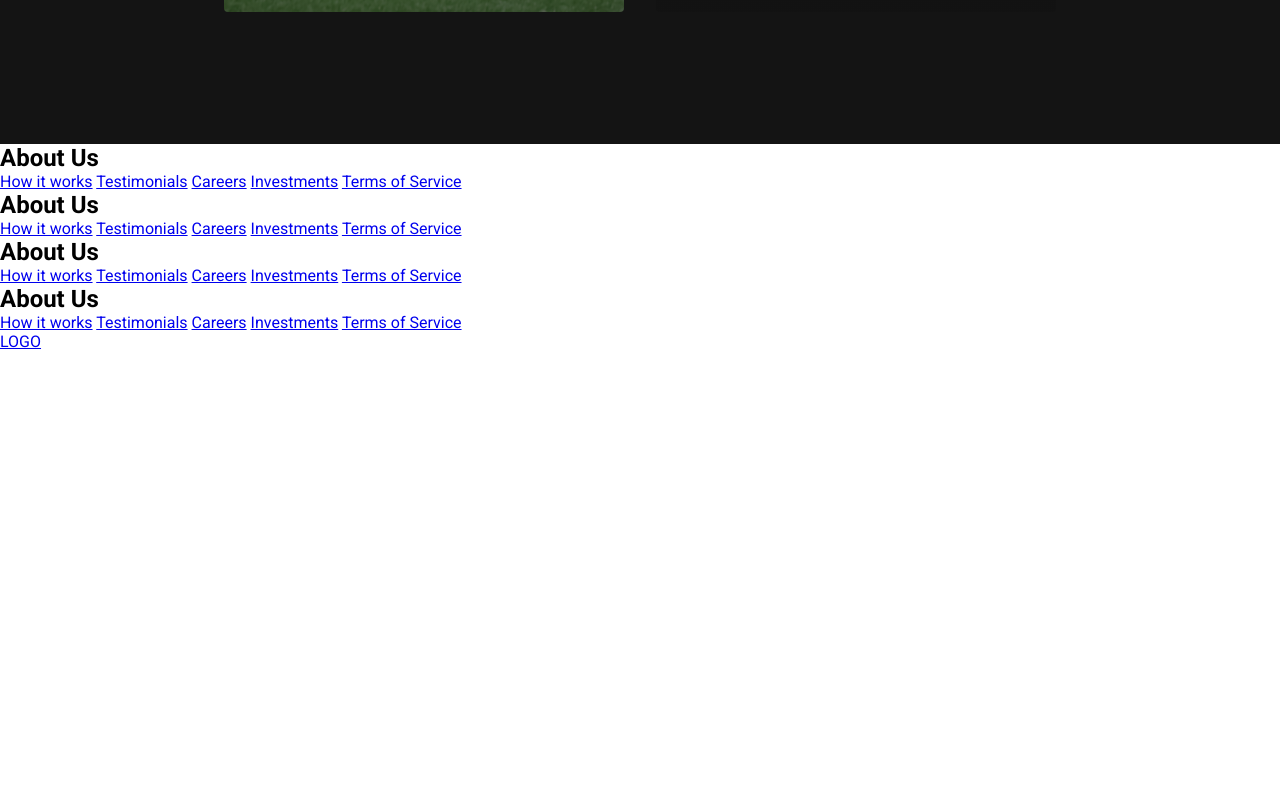
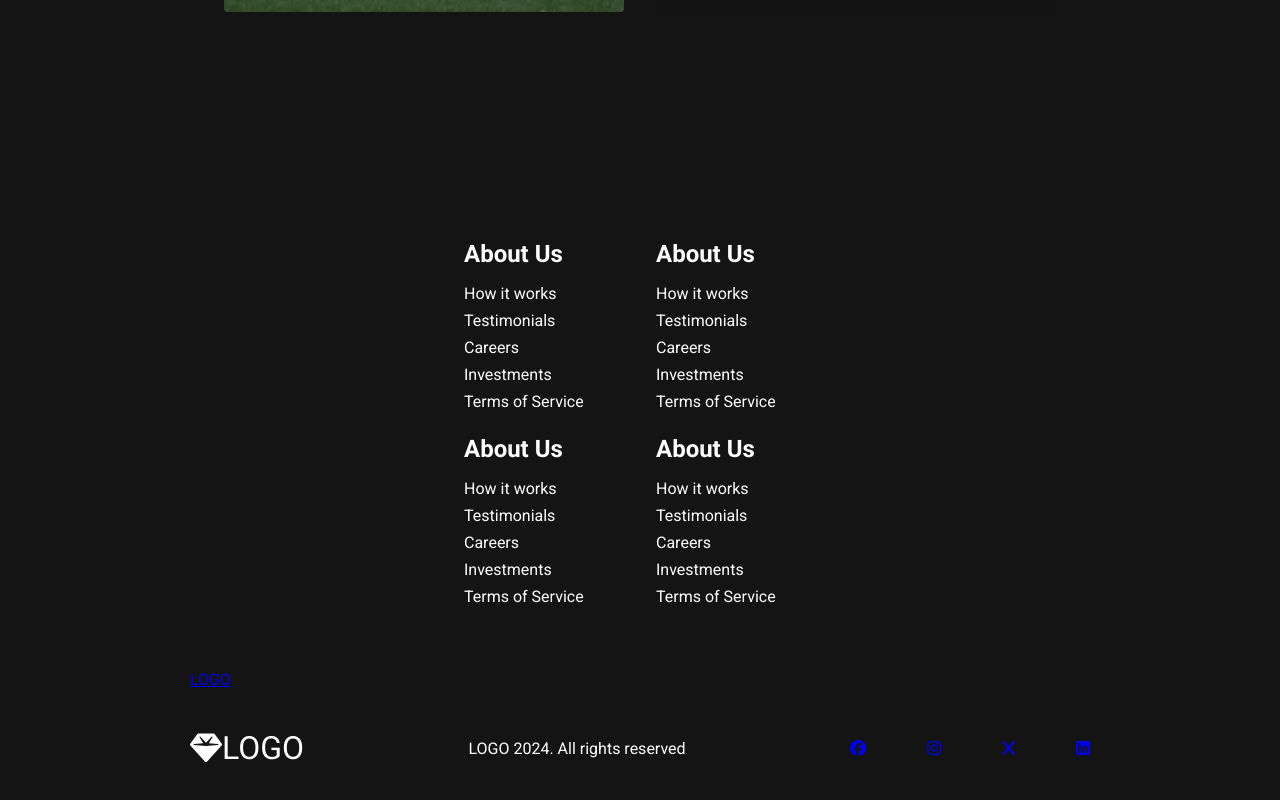
Before and after one commit to ARramji/uwsportstats.github.io, a plain HTML site: page index.html in a window 1280 px wide. Shown: the part 1475-2275 px from the top of the page. Before the commit the page ends 1826 px from the top, so only its background shows below. Drawn offline with Linux system fonts and the light colour scheme; some icons are missing.

Commit message:
Website Folder

```diff
--- a/index.html
+++ b/index.html
@@ -120,6 +120,33 @@
                     </div>
                 </div>
             </div>
+            <div class="social__media">
+                <div class="social__media--wrap">
+                    <div class="footer__logo">
+                        <a href="/" id="footer__logo"><i class="fas fa-gem"></i>LOGO</a>
+                    </div>
+                    <p class="website__rights">LOGO 2024. All rights reserved</p>
+                    <div class="social__icons">
+                        <a href="/" class="social__icon--links"
+                        target='_blank'>
+                            <i class="fab fa-facebook"></i>
+                        </a>
+                        <a href="/" class="social__icon--links"
+                        target='_blank'>
+                            <i class="fab fa-instagram"></i>
+                        </a>
+                        <a href="/" class="social__icon--links"
+                        target='_blank'>
+                            <i class="fab fa-x"></i>
+                        </a>
+                        <a href="/" class="social__icon--links"
+                        target='_blank'>
+                            <i class="fab fa-linkedin"></i>
+                        </a>
+                        </div>
+                    </div>
+                </div>
+            </div>
         </div>
 
         <script src = 'app.js'></script>
--- a/styles.css
+++ b/styles.css
@@ -462,3 +462,134 @@
         width: 300px;
     }
 }
+
+/* Footer CSS */
+
+.footer__container {
+    background-color: #141414;
+    padding: 5rem 0;
+    display: flex;
+    flex-direction: column;
+    justify-content: center;
+    align-items: center;
+}
+
+.footer__links {
+    width: 100%;
+    max-width: 1000px;
+    display: flex;
+    justify-content: center;
+}
+
+#footer__logo {
+    color: #fff;
+    display: flex;
+    align-items: center;
+    text-decoration: none;
+    font-size: 2rem;
+}
+
+.footer__link--wrapper {
+    display: flex;
+}
+
+
+.footer__link--items {
+    display: flex;
+    flex-direction: column;
+    align-items: flex-start;
+    margin: 16px;
+    text-align: left;
+    width: 160px;
+    box-sizing: border-box;
+}
+.footer__link--items h2 {
+    margin-bottom: 16px;
+}
+
+.footer__link--items > h2 {
+    color: #fff;
+}
+
+.footer__link--items a {
+   color: #fff;
+   text-decoration: none;
+   margin-bottom: 0.5rem;
+}
+
+.footer__link--items a:hover {
+    color: #e9e9e9;
+    transition: 0.3s ease-out;
+}
+
+.social__icon--link {
+    color: #fff;
+    font-size: 24px;
+}
+
+.social__media {
+    max-width: 1000px;
+    width: 100%;
+}
+
+.social__media--wrap {
+    display: flex;
+    justify-content: space-between;
+    align-items: center;
+    width: 90%;
+    max-width: 1000px;
+    margin: 40px auto 0 auto;
+}
+
+.social__icons {
+    display: flex;
+    justify-content: space-between;
+    align-items: center;
+    width: 240px;
+}
+
+.social__logo {
+    color: #fff;
+    justify-self: flex-start;
+    margin-left: 20px;
+    cursor: pointer;
+    text-decoration: none;
+    font-size: 2rem;
+    display: flex;
+    align-items: center;
+    margin-bottom: 16px;
+}
+
+.website__rights {
+    color: #fff;
+}
+
+@media screen and (max-width: 820px) {
+    .footer_-links {
+        padding: 2rem;
+    }
+
+    #footer__logo {
+        margin-bottom: 2rem;
+    }
+
+    .website__rights {
+        margin-bottom: 2rem;
+    }
+
+    .footer__link--wrapper {
+        flex-direction: column;
+    }
+
+    .social__media--wrap {
+        flex-direction: column;
+    }
+}
+
+@media screen and (max-width: 480px) {
+    .footer__link--items {
+        margin: 0;
+        padding: 10px;
+        width: 100%
+    }
+}
```
